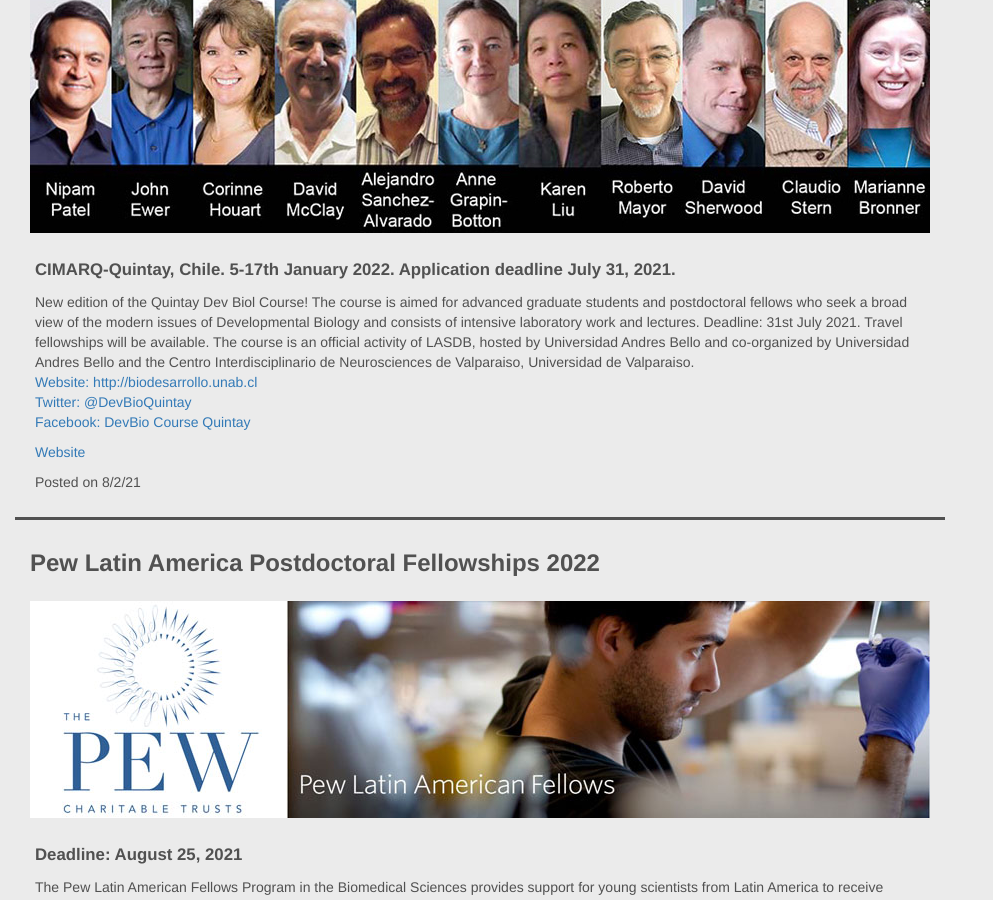
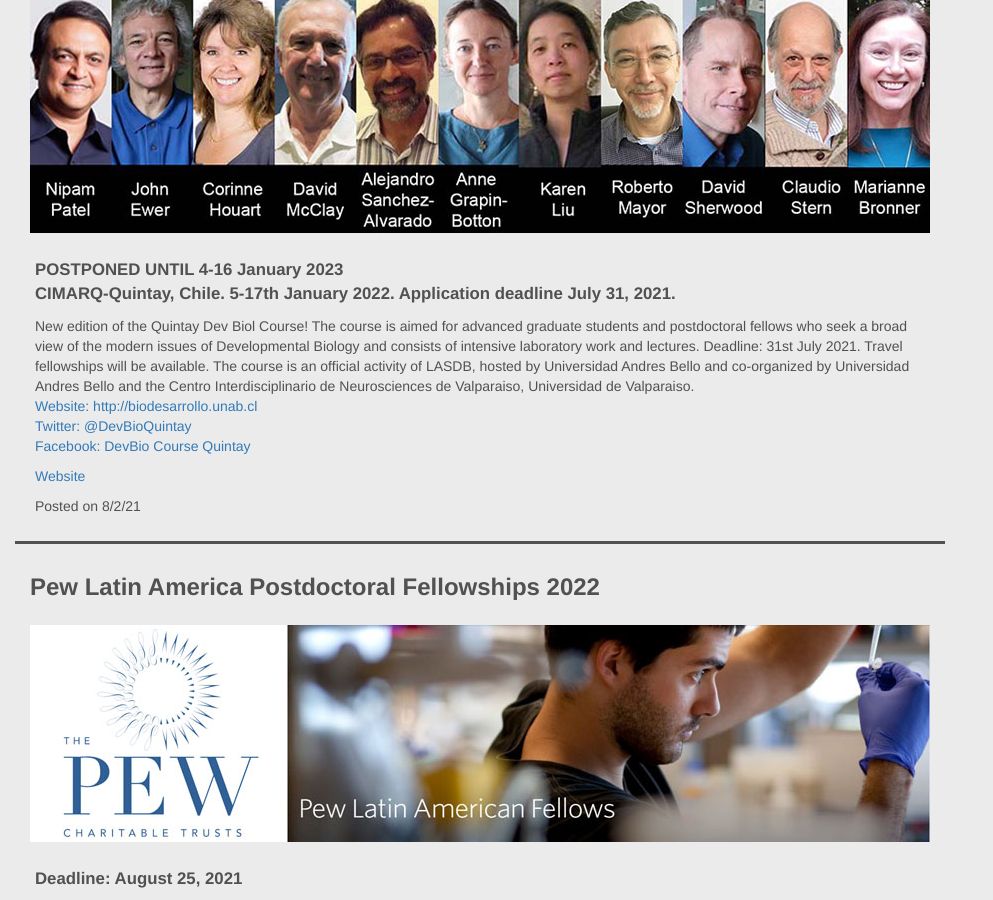
Before and after one commit to lasdb/lasdb.github.io, a Jekyll site: the page built from _posts/2000-01-01-news.markdown, in a window 1280 px wide and 900 px high, scrolled down 1299 px. Shown: the whole window, without its empty margins (0-993 px from the left). Built offline with Jekyll 4.4.1, drawn with Linux system fonts in a browser that asks for light colours; nearby versions of some CDN libraries.

Commit message:
Update 2000-01-01-news.markdown

```diff
--- a/_posts/2000-01-01-news.markdown
+++ b/_posts/2000-01-01-news.markdown
@@ -20,7 +20,8 @@
 
   - title: 'EMBO Practical Course in Developmental Biology'
     date: '8/2/21'
-    subtitle: 'CIMARQ-Quintay, Chile. 5-17th January 2022. Application deadline July 31, 2021.'
+    subtitle: 'POSTPONED UNTIL 4-16 January 2023 <br>
+    CIMARQ-Quintay, Chile. 5-17th January 2022. Application deadline July 31, 2021.'
     body: 'New edition of the Quintay Dev Biol Course! The course is aimed for advanced graduate students and postdoctoral fellows who seek a broad view of the modern issues of Developmental Biology and consists of intensive laboratory work and lectures. Deadline: 31st July 2021. Travel fellowships will be available. The course is an official activity of LASDB, hosted by Universidad Andres Bello and co-organized by Universidad Andres Bello and the Centro Interdisciplinario de Neurosciences de Valparaiso, Universidad de Valparaiso. <br>
     <a href="http://biodesarrollo.unab.cl" target="_blank">Website: http://biodesarrollo.unab.cl</a> <br>
     <a href="https://twitter.com/DevBioQuintay" target="_blank">Twitter: @DevBioQuintay</a> <br>
```
